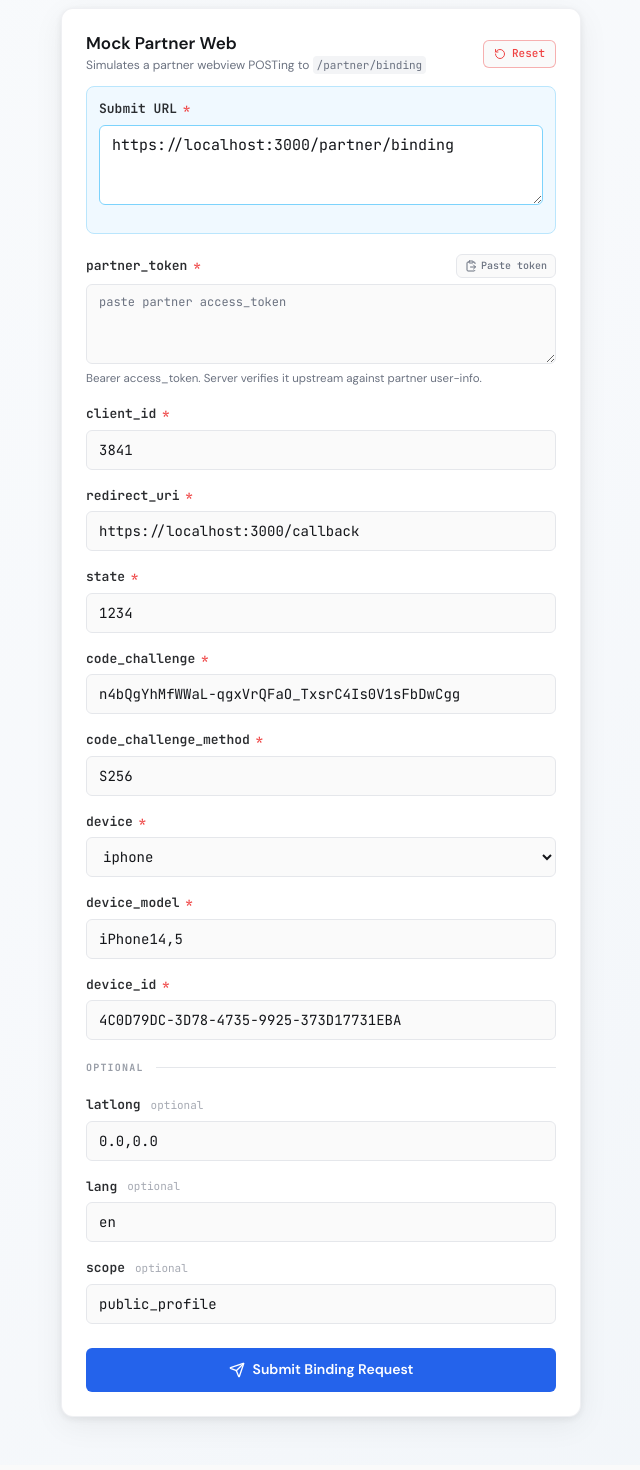
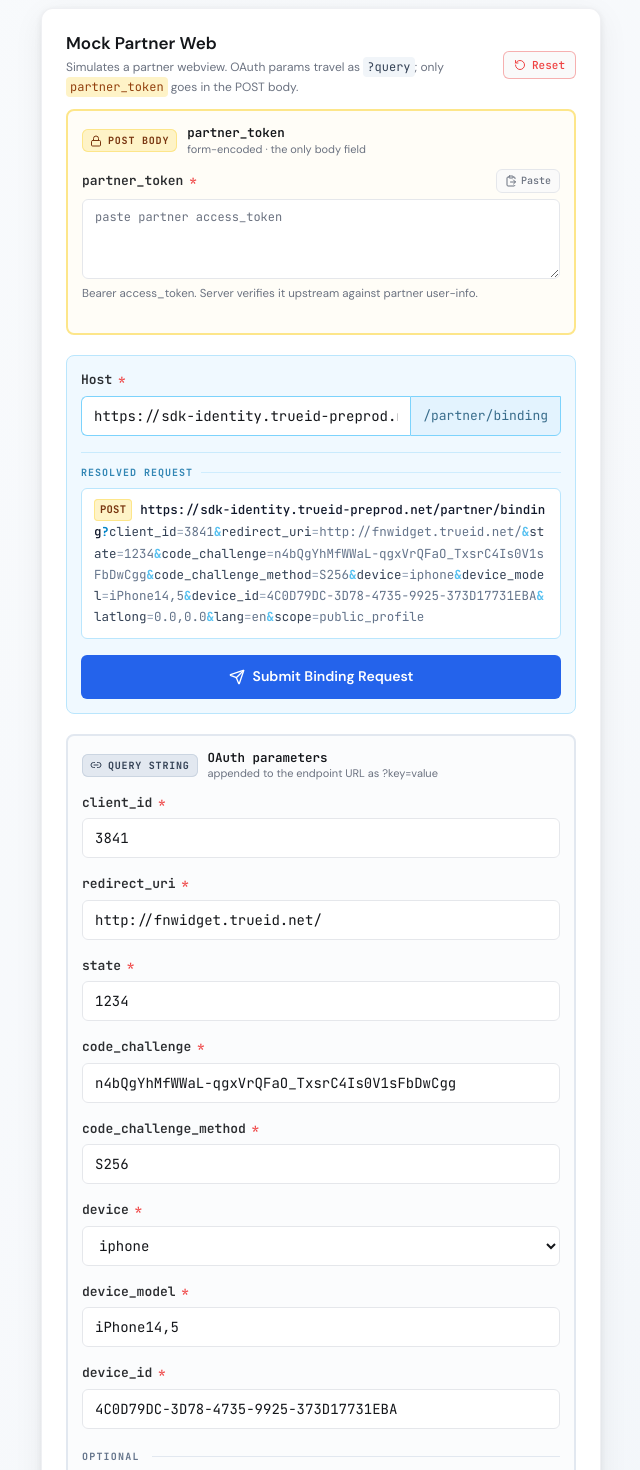
Before and after one commit to ptsangthong/demo-partner-web, a React (Vite) app: page / in a window 1280 px wide. Shown: the part 40-1510 px from the top of the page, without its empty margins (319-959 px from the left). Built offline with nearby package versions, Linux system fonts and the light colour scheme.

Commit message:
adjust /partner-binding

```diff
--- a/src/App.jsx
+++ b/src/App.jsx
@@ -1,22 +1,23 @@
-import { useState, useCallback, useRef } from "react";
-import { Badge } from "@/components/ui/badge";
+import { useState, useCallback, useRef, useMemo } from "react";
 import { Button } from "@/components/ui/button";
 import { Card, CardContent, CardHeader } from "@/components/ui/card";
 import { Input } from "@/components/ui/input";
 import { Label } from "@/components/ui/label";
 import { Textarea } from "@/components/ui/textarea";
-import { ClipboardPaste, RotateCcw, Send } from "lucide-react";
+import { ClipboardPaste, RotateCcw, Send, Link2, Lock } from "lucide-react";
 
 const NS = "mockPartner.";
 
+const BINDING_PATH = "/partner/binding";
+
 const DEFAULTS = {
-  submitUrl: "https://localhost:3000/partner/binding",
+  host: "https://sdk-identity.trueid-preprod.net",
   client_id: "3841",
   partner_token: "",
   state: "1234",
   code_challenge: "n4bQgYhMfWWaL-qgxVrQFaO_TxsrC4Is0V1sFbDwCgg",
   code_challenge_method: "S256",
-  redirect_uri: "https://localhost:3000/callback",
+  redirect_uri: "http://fnwidget.trueid.net/",
   device: "iphone",
   device_id: "4C0D79DC-3D78-4735-9925-373D17731EBA",
   device_model: "iPhone14,5",
@@ -63,17 +64,6 @@ function useField(name) {
   return { value, onChange, reset };
 }
 
-function SectionDivider({ label }) {
-  return (
-    <div className="flex items-center gap-3 my-5">
-      <span className="text-[10px] font-mono font-bold tracking-[0.12em] uppercase text-muted-foreground/70 shrink-0">
-        {label}
-      </span>
-      <div className="h-px flex-1 bg-border" />
-    </div>
-  );
-}
-
 function FieldRow({ id, label, required, hint, action, children }) {
   return (
     <div className="mb-4 animate-fade-in">
@@ -94,8 +84,29 @@ function FieldRow({ id, label, required, hint, action, children }) {
   );
 }
 
+function ChannelHeader({ icon: Icon, tone, kind, title, subtitle }) {
+  const tones = {
+    amber: "bg-amber-100 text-amber-900 ring-amber-200",
+    slate: "bg-slate-200 text-slate-700 ring-slate-300",
+  };
+  return (
+    <div className="flex items-center gap-2.5 mb-3">
+      <span
+        className={`inline-flex items-center gap-1.5 rounded-md px-2 py-1 ring-1 ring-inset font-mono text-[10px] font-bold tracking-[0.08em] uppercase ${tones[tone]}`}
+      >
+        <Icon className="h-3 w-3" />
+        {kind}
+      </span>
+      <div className="min-w-0">
+        <div className="font-mono text-[12.5px] font-semibold text-foreground leading-tight">{title}</div>
+        {subtitle && <div className="text-[11px] text-muted-foreground leading-tight mt-0.5">{subtitle}</div>}
+      </div>
+    </div>
+  );
+}
+
 export default function App() {
-  const submitUrl = useField("submitUrl");
+  const host = useField("host");
   const clientId = useField("client_id");
   const partnerToken = useField("partner_token");
   const state = useField("state");
@@ -109,6 +120,44 @@ export default function App() {
   const lang = useField("lang");
   const scope = useField("scope");
 
+  const oauthEntries = useMemo(
+    () => ({
+      client_id: clientId.value,
+      redirect_uri: redirectUri.value,
+      state: state.value,
+      code_challenge: codeChallenge.value,
+      code_challenge_method: codeChallengeMethod.value,
+      device: device.value,
+      device_model: deviceModel.value,
+      device_id: deviceId.value,
+      latlong: latlong.value,
+      lang: lang.value,
+      scope: scope.value,
+    }),
+    [
+      clientId.value,
+      redirectUri.value,
+      state.value,
+      codeChallenge.value,
+      codeChallengeMethod.value,
+      device.value,
+      deviceModel.value,
+      deviceId.value,
+      latlong.value,
+      lang.value,
+      scope.value,
+    ],
+  );
+
+  const preview = useMemo(() => {
+    const base = `${host.value.replace(/\/+$/, "")}${BINDING_PATH}`;
+    const params = new URLSearchParams();
+    for (const [k, v] of Object.entries(oauthEntries)) {
+      if (v) params.set(k, v);
+    }
+    return { base, params: [...params.entries()] };
+  }, [oauthEntries, host.value]);
+
   async function handlePasteToken() {
     try {
       const text = await navigator.clipboard.readText();
@@ -119,7 +168,7 @@ export default function App() {
   }
 
   function handleReset() {
-    submitUrl.reset(DEFAULTS.submitUrl);
+    host.reset(DEFAULTS.host);
     clientId.reset(DEFAULTS.client_id);
     partnerToken.reset(DEFAULTS.partner_token);
     state.reset(DEFAULTS.state);
@@ -136,21 +185,38 @@ export default function App() {
 
   function handleSubmit(e) {
     e.preventDefault();
-    const form = e.currentTarget;
-    form.action = submitUrl.value;
+
+    const params = new URLSearchParams();
+    for (const [k, v] of Object.entries(oauthEntries)) {
+      if (v) params.set(k, v);
+    }
+
+    const base = `${host.value.replace(/\/+$/, "")}${BINDING_PATH}`;
+    const form = document.createElement("form");
+    form.method = "POST";
+    form.action = `${base}?${params.toString()}`;
+
+    const tokenInput = document.createElement("input");
+    tokenInput.type = "hidden";
+    tokenInput.name = "partner_token";
+    tokenInput.value = partnerToken.value;
+    form.appendChild(tokenInput);
+
+    document.body.appendChild(form);
     form.submit();
   }
 
   return (
     <div className="min-h-dvh bg-gradient-to-br from-slate-50 via-blue-50/30 to-slate-100 flex items-start justify-center p-2 sm:p-8 sm:py-12">
-      <Card className="w-full max-w-[520px] shadow-[0_2px_8px_rgba(0,0,0,0.08),0_8px_32px_rgba(0,0,0,0.06)] border-border/60 animate-fade-in">
+      <Card className="w-full max-w-[560px] shadow-[0_2px_8px_rgba(0,0,0,0.08),0_8px_32px_rgba(0,0,0,0.06)] border-border/60 animate-fade-in">
         <CardHeader className="px-4 sm:px-6 pt-4 sm:pt-6 pb-3">
           <div className="flex items-center justify-between gap-2">
             <div className="min-w-0">
               <h2 className="font-semibold text-[15px] sm:text-[17px] text-foreground leading-tight">Mock Partner Web</h2>
-              <p className="text-[11px] sm:text-[12px] text-muted-foreground font-sans mt-0.5">
-                Simulates a partner webview POSTing to{" "}
-                <code className="text-[11px] bg-muted px-1 py-0.5 rounded font-mono">/partner/binding</code>
+              <p className="text-[11px] sm:text-[12px] text-muted-foreground font-sans mt-1 leading-relaxed">
+                Simulates a partner webview. OAuth params travel as{" "}
+                <span className="font-mono text-slate-700 bg-slate-100 px-1 py-0.5 rounded">?query</span>; only{" "}
+                <span className="font-mono text-amber-800 bg-amber-100 px-1 py-0.5 rounded">partner_token</span> goes in the POST body.
               </p>
             </div>
             <Button
@@ -167,19 +233,16 @@ export default function App() {
         </CardHeader>
 
         <CardContent className="px-4 sm:px-6 pb-4 sm:pb-6 pt-0">
-          {/* Submit URL */}
-          <div className="rounded-lg bg-sky-50 border border-sky-200 p-3 mb-5">
-            <FieldRow id="submitUrl" label="Submit URL" required>
-              <Textarea
-                id="submitUrl"
-                type="url"
-                className="border-sky-300 focus-visible:ring-sky-400 bg-white font-mono text-[15px] h-12"
-                {...submitUrl}
+          <form id="bindingForm" method="POST" onSubmit={handleSubmit}>
+            {/* POST Body — partner_token only */}
+            <div className="rounded-lg border-2 border-amber-200 bg-amber-50/40 p-3.5 mb-5">
+              <ChannelHeader
+                icon={Lock}
+                tone="amber"
+                kind="POST Body"
+                title="partner_token"
+                subtitle="form-encoded · the only body field"
               />
-            </FieldRow>
-          </div>
-
-          <form id="bindingForm" method="POST" onSubmit={handleSubmit}>
               <FieldRow
                 id="partner_token"
                 label="partner_token"
@@ -194,7 +257,7 @@ export default function App() {
                     className="h-6 px-2 text-[10px] font-mono gap-1 text-muted-foreground hover:text-foreground"
                   >
                     <ClipboardPaste className="h-3 w-3" />
-                  Paste token
+                    Paste
                   </Button>
                 }
               >
@@ -203,39 +266,98 @@ export default function App() {
                   name="partner_token"
                   rows={3}
                   placeholder="paste partner access_token"
-                className="text-[12px]"
+                  className="text-[12px] bg-white"
                   {...partnerToken}
                 />
               </FieldRow>
+            </div>
+
+            {/* Host + Resolved URL + Submit */}
+            <div className="rounded-lg bg-sky-50 border border-sky-200 p-3.5 mb-5">
+              <FieldRow id="host" label="Host" required>
+                <div className="flex flex-col sm:flex-row sm:items-stretch">
+                  <Input
+                    id="host"
+                    type="url"
+                    placeholder="https://localhost:3000"
+                    className="w-full sm:flex-1 rounded-b-none sm:rounded-b-md sm:rounded-r-none border-b-0 sm:border-b sm:border-r-0 border-sky-300 focus-visible:ring-sky-400 bg-white font-mono text-[14px]"
+                    {...host}
+                  />
+                  <div className="shrink-0 flex items-center justify-start px-3 py-1.5 sm:py-0 rounded-b-md sm:rounded-b-md sm:rounded-l-none border border-sky-300 bg-sky-100/80 font-mono text-[12px] sm:text-[13px] text-sky-900/80 select-none">
+                    {BINDING_PATH}
+                  </div>
+                </div>
+              </FieldRow>
+
+              <div className="mt-3 pt-3 border-t border-sky-200/70">
+                <div className="flex items-center gap-2 mb-2">
+                  <span className="text-[10px] font-mono font-bold tracking-[0.1em] uppercase text-sky-700/80">
+                    Resolved request
+                  </span>
+                  <div className="h-px flex-1 bg-sky-200/60" />
+                </div>
+                <div className="rounded-md bg-white border border-sky-200 px-3 py-2.5 font-mono text-[12.5px] leading-[1.7] break-all">
+                  <span className="inline-flex items-center rounded bg-amber-100 text-amber-900 ring-1 ring-inset ring-amber-200 px-1.5 py-0.5 text-[10.5px] font-bold tracking-wide mr-2 align-middle">
+                    POST
+                  </span>
+                  <span className="text-slate-900 font-medium">{preview.base}</span>
+                  {preview.params.length > 0 && (
+                    <>
+                      <span className="text-sky-600 font-bold">?</span>
+                      {preview.params.map(([k, v], i) => (
+                        <span key={k}>
+                          {i > 0 && <span className="text-sky-500/70 font-bold">&</span>}
+                          <span className="text-slate-700">{k}</span>
+                          <span className="text-slate-400">=</span>
+                          <span className="text-slate-500">{v}</span>
+                        </span>
+                      ))}
+                    </>
+                  )}
+                </div>
+              </div>
+
+              <Button type="submit" className="w-full h-11 font-semibold text-[14px] gap-2 mt-4">
+                <Send className="h-4 w-4" />
+                Submit Binding Request
+              </Button>
+            </div>
+
+            {/* Query String — OAuth params */}
+            <div className="rounded-lg border-2 border-slate-200 bg-slate-50/60 p-3.5">
+              <ChannelHeader
+                icon={Link2}
+                tone="slate"
+                kind="Query String"
+                title="OAuth parameters"
+                subtitle="appended to the endpoint URL as ?key=value"
+              />
 
               <FieldRow id="client_id" label="client_id" required>
-              <Input id="client_id" name="client_id" {...clientId} />
+                <Input id="client_id" name="client_id" className="bg-white" {...clientId} />
               </FieldRow>
-            <FieldRow
-              id="redirect_uri"
-              label="redirect_uri"
-              required
-            >
-              <Input id="redirect_uri" name="redirect_uri" type="url" {...redirectUri} />
+
+              <FieldRow id="redirect_uri" label="redirect_uri" required>
+                <Input id="redirect_uri" name="redirect_uri" type="url" className="bg-white" {...redirectUri} />
               </FieldRow>
 
               <FieldRow id="state" label="state" required>
-              <Input id="state" name="state" {...state} />
+                <Input id="state" name="state" className="bg-white" {...state} />
               </FieldRow>
 
               <FieldRow id="code_challenge" label="code_challenge" required>
-              <Input id="code_challenge" name="code_challenge" {...codeChallenge} />
+                <Input id="code_challenge" name="code_challenge" className="bg-white" {...codeChallenge} />
               </FieldRow>
 
               <FieldRow id="code_challenge_method" label="code_challenge_method" required>
-              <Input id="code_challenge_method" name="code_challenge_method" {...codeChallengeMethod} />
+                <Input id="code_challenge_method" name="code_challenge_method" className="bg-white" {...codeChallengeMethod} />
               </FieldRow>
 
               <FieldRow id="device" label="device" required>
                 <select
                   id="device"
                   name="device"
-                className="flex h-10 w-full rounded-md border border-input bg-background px-3 py-2 text-sm font-mono ring-offset-background focus-visible:outline-none focus-visible:ring-2 focus-visible:ring-ring focus-visible:ring-offset-2"
+                  className="flex h-10 w-full rounded-md border border-input bg-white px-3 py-2 text-sm font-mono ring-offset-background focus-visible:outline-none focus-visible:ring-2 focus-visible:ring-ring focus-visible:ring-offset-2"
                   {...device}
                 >
                   <option value="web">web</option>
@@ -245,14 +367,19 @@ export default function App() {
               </FieldRow>
 
               <FieldRow id="device_model" label="device_model" required>
-              <Input id="device_model" name="device_model" {...deviceModel} />
+                <Input id="device_model" name="device_model" className="bg-white" {...deviceModel} />
               </FieldRow>
 
               <FieldRow id="device_id" label="device_id" required>
-              <Input id="device_id" name="device_id" {...deviceId} />
+                <Input id="device_id" name="device_id" className="bg-white" {...deviceId} />
               </FieldRow>
 
-            <SectionDivider label="Optional" />
+              <div className="flex items-center gap-3 mt-5 mb-3">
+                <span className="text-[10px] font-mono font-bold tracking-[0.12em] uppercase text-slate-500 shrink-0">
+                  Optional
+                </span>
+                <div className="h-px flex-1 bg-slate-200" />
+              </div>
 
               <FieldRow id="latlong" label="latlong" required={false}>
                 <Input
@@ -260,26 +387,19 @@ export default function App() {
                   name="latlong"
                   pattern="-?\d+(\.\d+)?,-?\d+(\.\d+)?"
                   placeholder="lat,long"
+                  className="bg-white"
                   {...latlong}
                 />
               </FieldRow>
 
               <FieldRow id="lang" label="lang" required={false}>
-              <Input id="lang" name="lang" {...lang} />
+                <Input id="lang" name="lang" className="bg-white" {...lang} />
               </FieldRow>
 
-            <FieldRow
-              id="scope"
-              label="scope"
-              required={false}
-            >
-              <Input id="scope" name="scope" {...scope} />
+              <FieldRow id="scope" label="scope" required={false}>
+                <Input id="scope" name="scope" className="bg-white" {...scope} />
               </FieldRow>
-
-            <Button type="submit" className="w-full h-11 font-semibold text-[14px] gap-2 mt-2">
-              <Send className="h-4 w-4" />
-              Submit Binding Request
-            </Button>
+            </div>
           </form>
         </CardContent>
       </Card>
```
Lines whose indentation alone changed are shown as unchanged.
